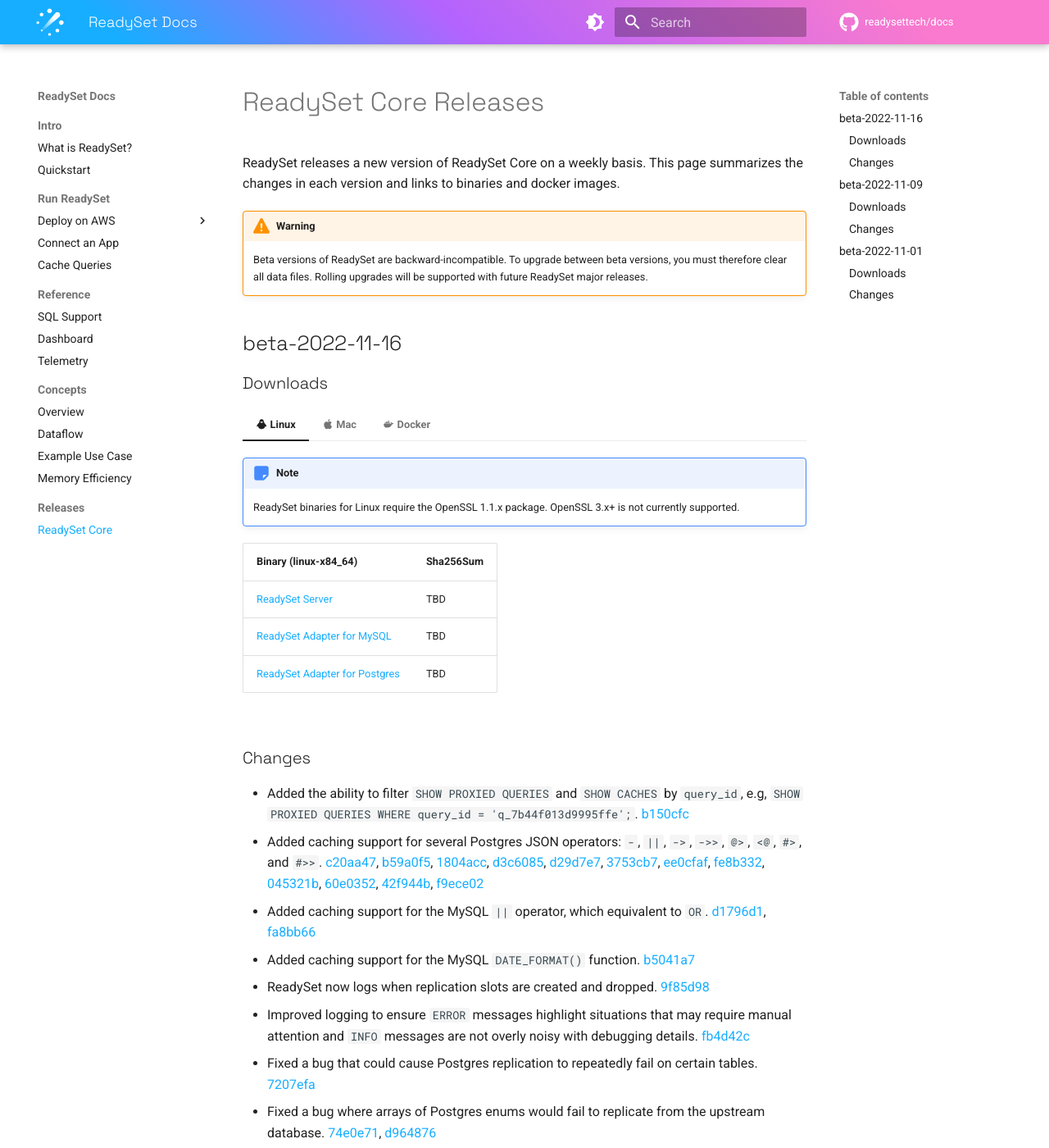
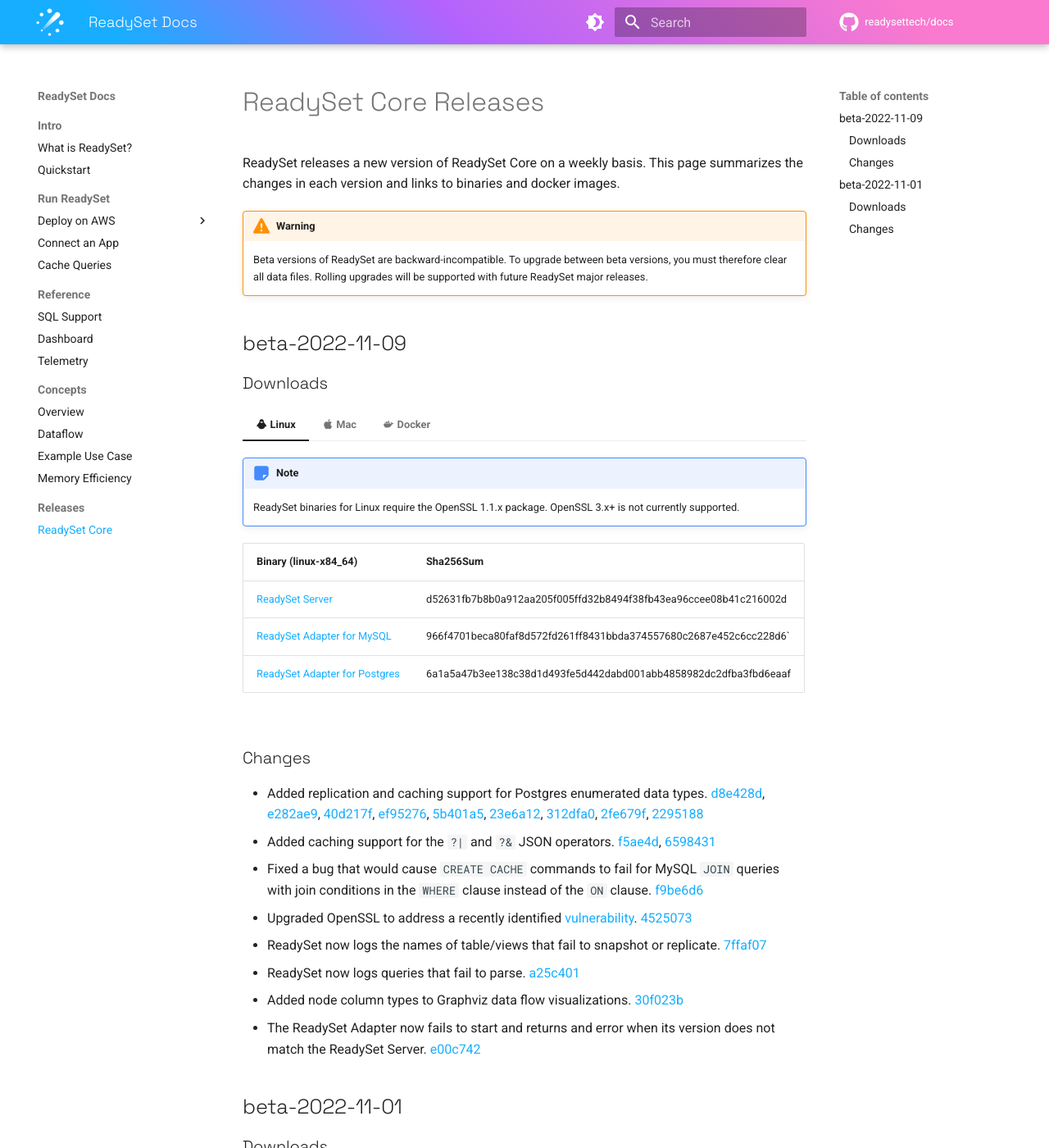
Before and after one commit to readysettech/docs-old, an MkDocs documentation site: the page built from docs/releases/readyset-core.md, in a window 1280 px wide and 1400 px high. Shown: the whole window at 82% size. Built offline with MkDocs 1.6.1 and Material for MkDocs 9.7.7, drawn with Linux system fonts in a browser that asks for light colours; comment, search, counter and statistics services are not loaded.

````diff
--- a/docs/releases/readyset-core.md
+++ b/docs/releases/readyset-core.md
@@ -5,54 +5,6 @@
 !!! warning
 
     Beta versions of ReadySet are backward-incompatible. To upgrade between beta versions, you must therefore clear all data files. Rolling upgrades will be supported with future ReadySet major releases.
-
-## beta-2022-11-16
-
-### Downloads
-
-=== ":material-linux: Linux"
-
-    !!! note
-
-        ReadySet binaries for Linux require the OpenSSL 1.1.x package. OpenSSL 3.x+ is not currently supported.
-
-    Binary (linux-x84_64) | Sha256Sum
-    ------------------------------|----------
-    [ReadySet Server](https://github.com/readysettech/readyset/files/9974540/readyset-server-beta-2022-11-16.linux-x86_64.tar.gz) | TBD
-    [ReadySet Adapter for MySQL](https://github.com/readysettech/readyset/files/9974536/readyset-mysql-beta-2022-11-16.linux-x86_64.tar.gz) | TBD
-    [ReadySet Adapter for Postgres](https://github.com/readysettech/readyset/files/9974538/readyset-psql-beta-2022-11-16.linux-x86_64.tar.gz) | TBD
-
-=== ":material-apple: Mac"
-
-    Binary (darwin-arm64) | Sha256Sum
-    ------------------------------|----------
-    [ReadySet Server](https://github.com/readysettech/readyset/files/9974631/readyset-server-beta-2022-11-16.darwin-arm64.tar.gz) | TBD
-    [ReadySet Adapter for MySQL](https://github.com/readysettech/readyset/files/9974630/readyset-mysql-beta-2022-11-16.darwin-arm64.tar.gz) | TBD
-    [ReadySet Adapter for Postgres](https://github.com/readysettech/readyset/files/9974629/readyset-psql-beta-2022-11-16.darwin-arm64.tar.gz) | TBD
-
-=== ":material-docker: Docker"
-
-    - ReadySet Server (linux-x84_64)
-        ``` sh
-        docker pull public.ecr.aws/readyset/readyset-server:beta-2022-11-16
-        ```
-
-    - ReadySet Adapter (linux-x84_64)
-        ``` sh
-        docker pull public.ecr.aws/readyset/readyset-adapter:beta-2022-11-16
-        ```
-
-### Changes
-
-- Added the ability to filter `SHOW PROXIED QUERIES` and `SHOW CACHES` by `query_id`, e.g, `SHOW PROXIED QUERIES WHERE query_id = 'q_7b44f013d9995ffe';`. [b150cfc](https://github.com/readysettech/readyset/commit/b150cfc74f57c5b639005671065044337d0ab9b6)
-- Added caching support for several Postgres JSON operators: `-`, `||`, `->`, `->>`, `@>`, `<@`, `#>`, and `#>>`. [c20aa47](https://github.com/readysettech/readyset/commit/c20aa47fc8cae4fc25b5dc6bffd9ca3729ae1), [b59a0f5](https://github.com/readysettech/readyset/commit/b59a0f56ed8aa83af43d2d278cf556b5137c7edf), [1804acc](https://github.com/readysettech/readyset/commit/1804acc764263ac552d4d20c4652356076d40c36), [d3c6085](https://github.com/readysettech/readyset/commit/d3c6085ab4e4d13eaacfb0b9aa1861a964f28931), [d29d7e7](https://github.com/readysettech/readyset/commit/d29d7e71a8a165220427af744a7cd7783a9d4022), [3753cb7](https://github.com/readysettech/readyset/commit/3753cb71d990831b63f584878aea6b0eab7866e9), [ee0cfaf](https://github.com/readysettech/readyset/commit/ee0cfaf99d4cbda99cca04735da525ba3c0ac536), [fe8b332](https://github.com/readysettech/readyset/commit/fe8b332bfc209047438507ad1ca0290311fe5bd4), [045321b](https://github.com/readysettech/readyset/commit/045321b3afc643f9474f0c79386b283766c06845), [60e0352](https://github.com/readysettech/readyset/commit/60e0352190c76fa2cdb6cb99ef2bf44db03e7ea4), [42f944b](https://github.com/readysettech/readyset/commit/42f944b088d9e112f0b03fe53fcae80f881e9f32), [f9ece02](https://github.com/readysettech/readyset/commit/f9ece029626913d427ac1cdf900a898700acd39f)
-- Added caching support for the MySQL `||` operator, which equivalent to `OR`. [d1796d1](https://github.com/readysettech/readyset/commit/d1796d1927f8c7d088150d80f152d840ba0ef769), [fa8bb66](https://github.com/readysettech/readyset/commit/fa8bb660fd6248e0f789ef71c0230c0476c60f0e)
-- Added caching support for the MySQL `DATE_FORMAT()` function. [b5041a7](https://github.com/readysettech/readyset/commit/b5041a797c20eae596bf2af943f703e3fe2ddc3d)
-- ReadySet now logs when replication slots are created and dropped. [9f85d98](https://github.com/readysettech/readyset/commit/9f85d98201d651eddf3f827ae70c3fa765850f6f)
-- Improved logging to ensure `ERROR` messages highlight situations that may require manual attention and `INFO` messages are not overly noisy with debugging details. [fb4d42c](https://github.com/readysettech/readyset/commit/fb4d42cd1bf86824494439a2e43ca64d17192ac6)
-- Fixed a bug that could cause Postgres replication to repeatedly fail on certain tables. [7207efa](https://github.com/readysettech/readyset/commit/7207efa7096c54168cebd7f79e7e6e7bed66391b)
-- Fixed a bug where arrays of Postgres enums would fail to replicate from the upstream database. [74e0e71](https://github.com/readysettech/readyset/commit/74e0e71282fa2a3ff573f81d7d3e11b35a954772), [d964876](https://github.com/readysettech/readyset/commit/d964876f224a59ef0f2b9936fea792bf98e3a666)
-
 
 ## beta-2022-11-09
 
````
Also changed, not shown: docs/index.md (+6 -6 lines), docs/reference/sql-support.md (+4 -14 lines).
